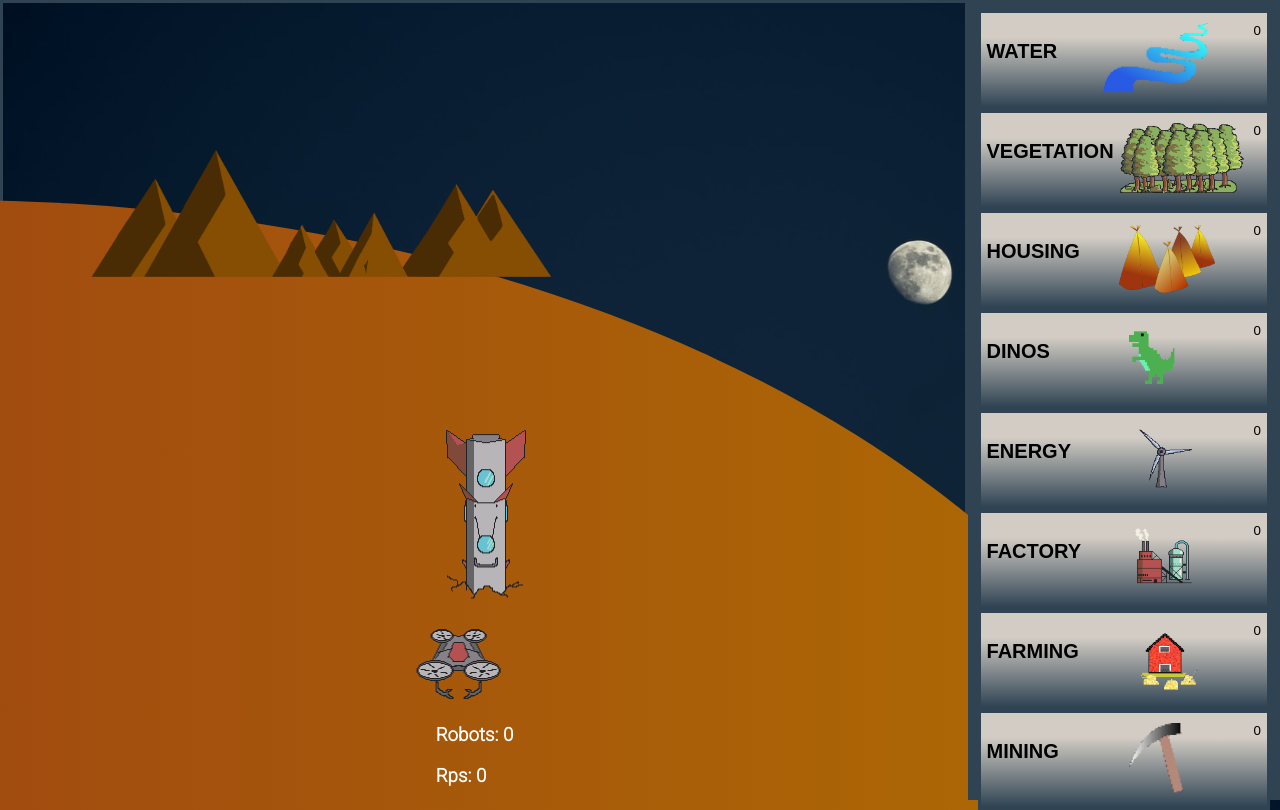
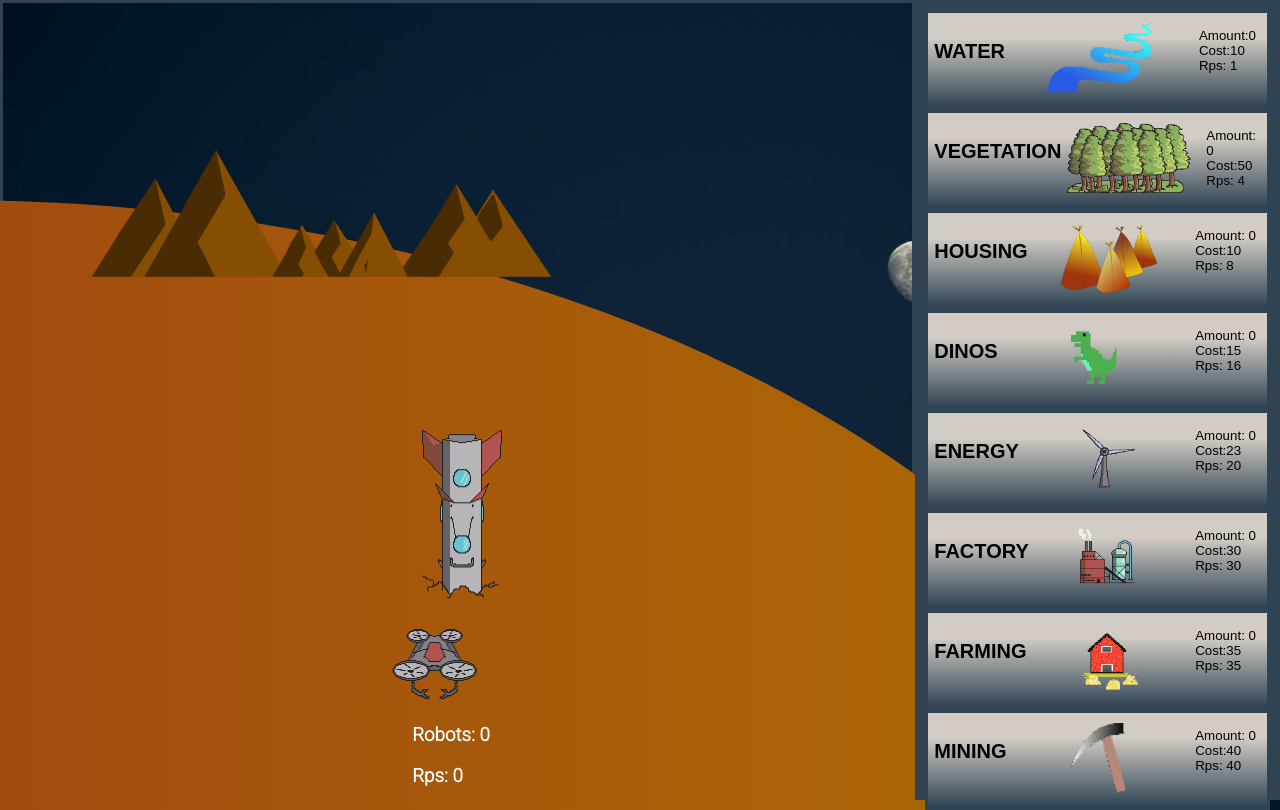
Before and after one commit to Asaroz/KabijRocket, a React (Create React App) app: page / in a window 1280 px wide. Built offline with nearby package versions, Linux system fonts and the light colour scheme.

Commit message:
updates, buttons and styles

```diff
--- a/src/Components/AddOnButton.jsx
+++ b/src/Components/AddOnButton.jsx
@@ -37,14 +37,14 @@
     return (
       <div>
 
-        <button onClick={() => Click({type: 'WATER_INCREMENT'},state.water)} className="water btn"><h2>WATER</h2><img className="addOnicon" src={water}/>{state.water.amount}</button>
-        <button onClick={() => Click({type: 'VEGETATION_INCREMENT'},state.veg)} className="veg btn"><h2>VEGETATION</h2><img className="addOnicon" src={forest}/>{state.veg.amount}</button>
-        <button onClick={() => Click({type: 'HOUSING_INCREMENT'},state.house)} className="housing btn"><h2>HOUSING</h2><img className="addOnicon" src={tippi}/>{state.house.amount}</button>
-        <button onClick={() => Click({type: 'DINOS_INCREMENT'},state.dinos)} className="dinos btn"><h2>DINOS</h2><img className="addOnicon" src={dinoButton}/>{state.dinos.amount}</button>
-        <button onClick={() => Click({type: 'ENERGY_INCREMENT'},state.energy)} className="energy btn"><h2>ENERGY</h2><img className="addOnicon" src={windmill}/>{state.energy.amount}</button>
-        <button onClick={() => Click({type: 'FACTORY_INCREMENT'},state.factory)} className="factory btn"><h2>FACTORY</h2><img className="addOnicon" src={factory}/>{state.factory.amount}</button>
-        <button onClick={() => Click({type: 'FARMING_INCREMENT'},state.farming)} className="farm btn"><h2>FARMING</h2><img className="addOnicon" src={farmingButton}/>{state.farming.amount}</button>
-        <button onClick={() => Click({type: 'MINING_INCREMENT'},state.mining)} className="mine btn"><h2>MINING</h2><img className="addOnicon" src={mines}/>{state.mining.amount}</button>
+        <button onClick={() => Click({type: 'WATER_INCREMENT'},state.water)} className="water btn"><h2>WATER</h2><img className="addOnicon" src={water}/><div className="stats"><div>Amount:{state.water.amount}</div> <div>Cost:{state.water.cost}</div> <div>Rps: {state.water.rps}</div></div></button>
+        <button onClick={() => Click({type: 'VEGETATION_INCREMENT'},state.veg)} className="veg btn"><h2>VEGETATION</h2><img className="addOnicon" src={forest}/><div className="stats"><div>Amount: {state.veg.amount} </div> <div>Cost:{state.veg.cost}</div> <div>Rps: {state.veg.rps}</div></div></button>
+        <button onClick={() => Click({type: 'HOUSING_INCREMENT'},state.house)} className="housing btn"><h2>HOUSING</h2><img className="addOnicon" src={tippi}/><div className="stats"><div>Amount: {state.house.amount} </div> <div>Cost:{state.house.cost}</div> <div>Rps: {state.house.rps}</div></div></button>
+        <button onClick={() => Click({type: 'DINOS_INCREMENT'},state.dinos)} className="dinos btn"><h2>DINOS</h2><img className="addOnicon" src={dinoButton}/><div className="stats"><div>Amount: {state.dinos.amount} </div> <div>Cost:{state.dinos.cost}</div> <div>Rps: {state.dinos.rps}</div></div></button>
+        <button onClick={() => Click({type: 'ENERGY_INCREMENT'},state.energy)} className="energy btn"><h2>ENERGY</h2><img className="addOnicon" src={windmill}/><div className="stats"><div>Amount: {state.energy.amount} </div> <div>Cost:{state.energy.cost}</div> <div>Rps: {state.energy.rps}</div></div></button>
+        <button onClick={() => Click({type: 'FACTORY_INCREMENT'},state.factory)} className="factory btn"><h2>FACTORY</h2><img className="addOnicon" src={factory}/><div className="stats"><div>Amount: {state.factory.amount} </div> <div>Cost:{state.factory.cost}</div> <div>Rps: {state.factory.rps}</div></div></button>
+        <button onClick={() => Click({type: 'FARMING_INCREMENT'},state.farming)} className="farm btn"><h2>FARMING</h2><img className="addOnicon" src={farmingButton}/><div className="stats"><div>Amount: {state.farming.amount} </div> <div>Cost:{state.farming.cost}</div> <div>Rps: {state.farming.rps}</div></div></button>
+        <button onClick={() => Click({type: 'MINING_INCREMENT'},state.mining)} className="mine btn"><h2>MINING</h2><img className="addOnicon" src={mines}/><div className="stats"><div>Amount: {state.mining.amount} </div> <div>Cost:{state.mining.cost}</div> <div>Rps: {state.mining.rps}</div></div></button>
 
       </div>
     );
--- a/src/Styles/Store.scss
+++ b/src/Styles/Store.scss
@@ -23,5 +23,12 @@
             width: auto;
         }
 
+        .stats {
+            display: flex;
+            flex-direction: column;
+            text-align: left;
+            padding: 5px;
+        }
+
     }
 }
```
